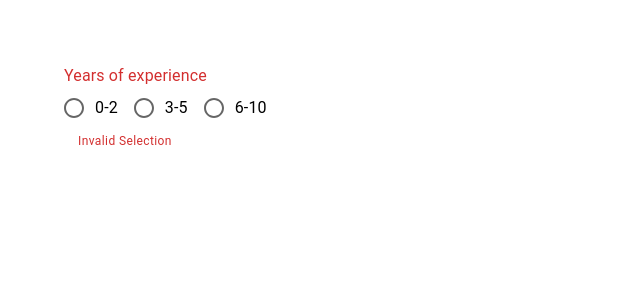
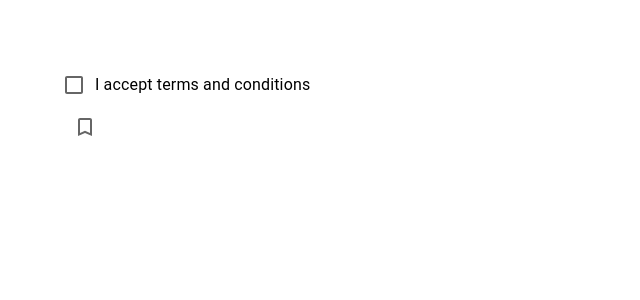
Before and after one commit to egallardo/react-mui-demo, a React (Create React App) app: page / in a window 1280 px wide. Shown: the top 300 px of the page, without its empty margins (0-640 px from the left). Built offline with nearby package versions, Linux system fonts and the light colour scheme.

Commit message:
React Material UI Tutorial - 10 - Checkbox - Part 1

```diff
--- a/src/App.tsx
+++ b/src/App.tsx
@@ -3,7 +3,8 @@
 //import { MuiButton } from './components/MuiButton';
 //import { MuiTextField } from './components/MuiTextField';
 //import { MuiSelect } from './components/MuiSelect';
-import { MuiRadioButton } from './components/MuiRadioButton';
+//import { MuiRadioButton } from './components/MuiRadioButton';
+import { MuiCheckBox } from './components/MuiCheckBox';
 
 function App() {
   return (
@@ -12,7 +13,8 @@
       {/*<MuiButton></MuiButton> */}
       {/* <MuiTextField/> */}
       {/* <MuiSelect/> */}
-      <MuiRadioButton/>
+      {/* <MuiRadioButton/> */}
+      <MuiCheckBox/>
     </div>
   );
 }
--- /dev/null
+++ b/src/components/MuiCheckBox.tsx
@@ -0,0 +1,30 @@
+import { Box, FormControlLabel, Checkbox } from "@mui/material"
+import { useState } from "react"
+import BookmarkBorderIcon from '@mui/icons-material/BookmarkBorder';
+import BookmarkIcon from '@mui/icons-material/Bookmark';
+
+export const MuiCheckBox = () => {
+    const [acceptTnC, setAcceptTnC] = useState(false)
+    console.log({acceptTnC})
+    const handleChange = (event: React.ChangeEvent<HTMLInputElement>) => {
+        setAcceptTnC(event.target.checked)
+    }
+  return (
+    <Box>
+        <Box>
+            <FormControlLabel
+                label="I accept terms and conditions"
+                control={<Checkbox checked={acceptTnC} onChange={handleChange}/>}
+            />
+        </Box>
+        <Box>
+            <Checkbox
+                icon={<BookmarkBorderIcon/>}
+                checkedIcon={<BookmarkIcon/>}
+                checked={acceptTnC}
+                onChange={handleChange}
+            ></Checkbox>
+        </Box>
+    </Box>
+  )
+}
```
